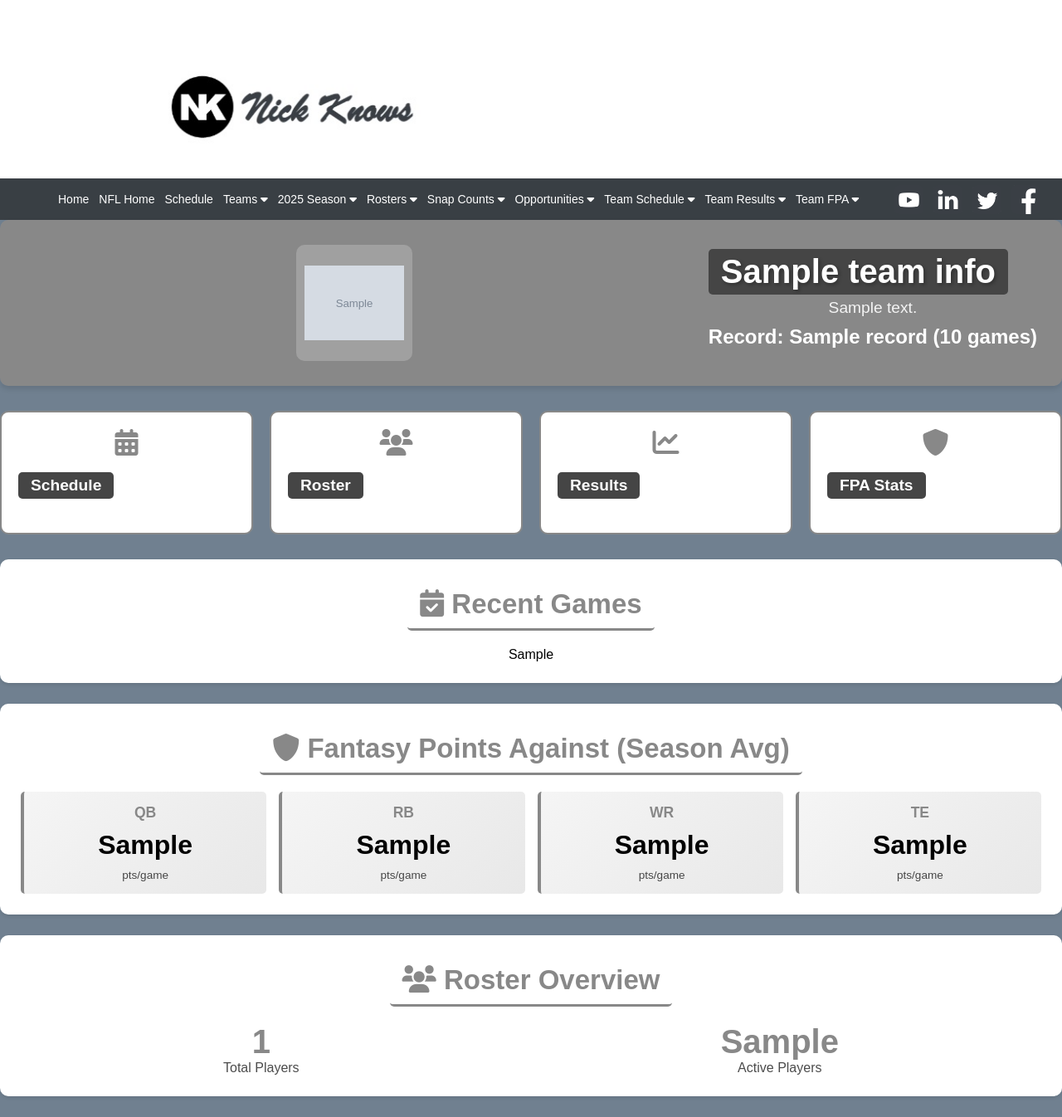
After one commit to Gin-G/NickKnows, a Flask app: template app/nickknows/templates/team-page.html in a window 1280 px wide. The commit adds this page. Shown: the whole page at 83% size. Run offline with Flask 3, Linux system fonts and the light colour scheme; the template is opened without the code that fills it: most values are stand-ins (such as "Sample title", 1, 10 or a date in 2020); grey boxes marked "Sample" are stand-in pictures; parts of the project's set-up code (start-up, migrations or seed data) failed here and were passed over; some web fonts are replaced.

Commit message:
Add Teams page

```diff
--- a/app/nickknows/nfl/views.py
+++ b/app/nickknows/nfl/views.py
@@ -489,6 +489,162 @@ def team_fpa(team, fullname):
     except Exception as e:
         flash(f'Error loading team FPA data for {fullname} ({selected_year}): {str(e)}')
         return redirect(url_for('NFL', year=selected_year))
+
+@app.route('/NFL/Team/<team>')
+def team_page(team):
+    """Comprehensive team page with schedule, results, FPA, and roster"""
+    try:
+        available_years = get_available_years()
+        selected_year = get_selected_year()
+        fullname = get_team_fullname(team)
+
+        # Get team branding data
+        try:
+            team_desc = nfl.load_teams()
+
+            # Map current team abbreviations to those in team_desc
+            team_mapping = {
+                'LV': 'OAK',
+                'LAC': 'SD',
+                'LA': 'LAR'
+            }
+
+            lookup_abbr = team_mapping.get(team, team)
+            team_row = team_desc[team_desc['team_abbr'] == lookup_abbr]
+
+            if not team_row.empty:
+                team_info = {
+                    'abbr': team,
+                    'name': fullname,
+                    'division': f"{team_row.iloc[0]['team_conf']} {team_row.iloc[0]['team_division']}",
+                    'primary_color': team_row.iloc[0]['team_color'] if pd.notna(team_row.iloc[0]['team_color']) else '#333333',
+                    'secondary_color': team_row.iloc[0]['team_color2'] if pd.notna(team_row.iloc[0]['team_color2']) else None,
+                    'logo': team_row.iloc[0]['team_logo_squared'] if pd.notna(team_row.iloc[0]['team_logo_squared']) else team_row.iloc[0]['team_logo_espn'],
+                    'logo_espn': team_row.iloc[0]['team_logo_espn'] if pd.notna(team_row.iloc[0]['team_logo_espn']) else None
+                }
+            else:
+                # Fallback
+                team_info = {
+                    'abbr': team,
+                    'name': fullname,
+                    'division': 'NFL',
+                    'primary_color': '#333333',
+                    'secondary_color': None,
+                    'logo': f'https://via.placeholder.com/120x120?text={team}',
+                    'logo_espn': None
+                }
+        except Exception as e:
+            logger.warning(f"Could not load team description: {str(e)}")
+            team_info = {
+                'abbr': team,
+                'name': fullname,
+                'division': 'NFL',
+                'primary_color': '#333333',
+                'secondary_color': None,
+                'logo': f'https://via.placeholder.com/120x120?text={team}',
+                'logo_espn': None
+            }
+
+        # Load team data files
+        team_dir = os.getcwd() + f'/nickknows/nfl/data/{team}/'
+
+        # Schedule data
+        schedule_file = team_dir + str(selected_year) + '_' + team + '_schedule.csv'
+        schedule_data = None
+        if os.path.exists(schedule_file):
+            try:
+                schedule_df = pd.read_csv(schedule_file, index_col=0)
+                schedule_df = schedule_df.dropna(subset=['away_score'])  # Only completed games
+
+                # Calculate record
+                home_wins = len(schedule_df[(schedule_df['is_home'] == True) & (schedule_df['result'] > 0)])
+                away_wins = len(schedule_df[(schedule_df['is_home'] == False) & (schedule_df['result'] < 0)])
+                total_wins = home_wins + away_wins
+                total_games = len(schedule_df)
+                total_losses = total_games - total_wins
+
+                team_info['record'] = f"{total_wins}-{total_losses}"
+                team_info['games_played'] = total_games
+
+                # Format schedule for display
+                schedule_display = schedule_df[['week', 'game_id', 'away_score', 'home_score', 'result']].copy()
+                schedule_display = schedule_display.sort_values('week', ascending=False).head(5)  # Last 5 games
+                schedule_data = schedule_display.to_html(classes="table table-sm", index=False, escape=False)
+            except Exception as e:
+                logger.error(f"Error loading schedule: {str(e)}")
+        else:
+            team_info['record'] = "N/A"
+            team_info['games_played'] = 0
+
+        # FPA data
+        fpa_file = team_dir + str(selected_year) + '_' + team + '_data.csv'
+        fpa_summary = None
+        if os.path.exists(fpa_file):
+            try:
+                fpa_df = pd.read_csv(fpa_file, index_col=0)
+
+                # Calculate position aggregates
+                pass_agg = fpa_df[fpa_df['position'] == 'QB']['fantasy_points_ppr'].mean() if len(fpa_df[fpa_df['position'] == 'QB']) > 0 else 0
+                rush_agg = fpa_df[fpa_df['position'] == 'RB']['fantasy_points_ppr'].mean() if len(fpa_df[fpa_df['position'] == 'RB']) > 0 else 0
+                rec_agg = fpa_df[fpa_df['position'] == 'WR']['fantasy_points_ppr'].mean() if len(fpa_df[fpa_df['position'] == 'WR']) > 0 else 0
+                te_agg = fpa_df[fpa_df['position'] == 'TE']['fantasy_points_ppr'].mean() if len(fpa_df[fpa_df['position'] == 'TE']) > 0 else 0
+
+                fpa_summary = {
+                    'QB': round(pass_agg, 2),
+                    'RB': round(rush_agg, 2),
+                    'WR': round(rec_agg, 2),
+                    'TE': round(te_agg, 2)
+                }
+            except Exception as e:
+                logger.error(f"Error loading FPA data: {str(e)}")
+
+        # Roster data
+        roster_file = os.getcwd() + '/nickknows/nfl/data/' + str(selected_year) + '_rosters.csv'
+        roster_summary = None
+        if os.path.exists(roster_file):
+            try:
+                roster_df = pd.read_csv(roster_file, index_col=0)
+                team_roster = roster_df[roster_df['team'] == team]
+
+                # Get position counts
+                position_counts = team_roster['position'].value_counts().to_dict()
+                roster_summary = {
+                    'total_players': len(team_roster),
+                    'positions': position_counts,
+                    'active_players': len(team_roster[team_roster['status'] == 'ACT'])
+                }
+            except Exception as e:
+                logger.error(f"Error loading roster: {str(e)}")
+
+        # Snap counts availability
+        snap_file = team_dir + str(selected_year) + '_' + team + '_snap_counts.csv'
+        has_snap_counts = os.path.exists(snap_file)
+
+        # Opportunity data availability
+        opp_file = os.getcwd() + '/nickknows/nfl/data/' + str(selected_year) + '_opportunity_data.csv'
+        has_opportunity_data = False
+        if os.path.exists(opp_file):
+            try:
+                opp_df = pd.read_csv(opp_file)
+                has_opportunity_data = len(opp_df[opp_df['team'] == team]) > 0
+            except:
+                pass
+
+        return render_template('team-page.html',
+                             team=team,
+                             team_info=team_info,
+                             years=available_years,
+                             selected_year=selected_year,
+                             schedule_data=schedule_data,
+                             fpa_summary=fpa_summary,
+                             roster_summary=roster_summary,
+                             has_snap_counts=has_snap_counts,
+                             has_opportunity_data=has_opportunity_data)
+
+    except Exception as e:
+        logger.error(f"Error loading team page for {team}: {str(e)}")
+        flash(f'Error loading team page: {str(e)}')
+        return redirect(url_for('NFL'))
 
 @app.route('/NFL/SnapCounts')
 def snap_counts_home():
--- a/app/nickknows/templates/nfl_navbar.html
+++ b/app/nickknows/templates/nfl_navbar.html
@@ -6,6 +6,78 @@
     <div class="nav-links" id="navLinks">
         <a href="{{url_for('NFL')}}">NFL Home</a>
         <a href="{{url_for('schedule')}}">Schedule</a>
+
+
+        <div class="dropdown">
+            <button class="dropbtn" onclick="toggleDropdown(this)">
+                Teams <i class="fa fa-caret-down"></i>
+            </button>
+            <div class="dropdown-content">
+                <div style="padding: 10px; background: #f8f9fa; border-bottom: 2px solid #dee2e6;">
+                    <strong>AFC East</strong>
+                </div>
+                <a href="{{url_for('team_page', team='BUF')}}">Buffalo Bills</a>
+                <a href="{{url_for('team_page', team='MIA')}}">Miami Dolphins</a>
+                <a href="{{url_for('team_page', team='NE')}}">New England Patriots</a>
+                <a href="{{url_for('team_page', team='NYJ')}}">New York Jets</a>
+
+                <div style="padding: 10px; background: #f8f9fa; border-bottom: 2px solid #dee2e6;">
+                    <strong>AFC North</strong>
+                </div>
+                <a href="{{url_for('team_page', team='BAL')}}">Baltimore Ravens</a>
+                <a href="{{url_for('team_page', team='CIN')}}">Cincinnati Bengals</a>
+                <a href="{{url_for('team_page', team='CLE')}}">Cleveland Browns</a>
+                <a href="{{url_for('team_page', team='PIT')}}">Pittsburgh Steelers</a>
+
+                <div style="padding: 10px; background: #f8f9fa; border-bottom: 2px solid #dee2e6;">
+                    <strong>AFC South</strong>
+                </div>
+                <a href="{{url_for('team_page', team='HOU')}}">Houston Texans</a>
+                <a href="{{url_for('team_page', team='IND')}}">Indianapolis Colts</a>
+                <a href="{{url_for('team_page', team='JAX')}}">Jacksonville Jaguars</a>
+                <a href="{{url_for('team_page', team='TEN')}}">Tennessee Titans</a>
+
+                <div style="padding: 10px; background: #f8f9fa; border-bottom: 2px solid #dee2e6;">
+                    <strong>AFC West</strong>
+                </div>
+                <a href="{{url_for('team_page', team='DEN')}}">Denver Broncos</a>
+                <a href="{{url_for('team_page', team='KC')}}">Kansas City Chiefs</a>
+                <a href="{{url_for('team_page', team='LV')}}">Las Vegas Raiders</a>
+                <a href="{{url_for('team_page', team='LAC')}}">Los Angeles Chargers</a>
+
+                <div style="padding: 10px; background: #f8f9fa; border-bottom: 2px solid #dee2e6;">
+                    <strong>NFC East</strong>
+                </div>
+                <a href="{{url_for('team_page', team='DAL')}}">Dallas Cowboys</a>
+                <a href="{{url_for('team_page', team='NYG')}}">New York Giants</a>
+                <a href="{{url_for('team_page', team='PHI')}}">Philadelphia Eagles</a>
+                <a href="{{url_for('team_page', team='WAS')}}">Washington Commanders</a>
+
+                <div style="padding: 10px; background: #f8f9fa; border-bottom: 2px solid #dee2e6;">
+                    <strong>NFC North</strong>
+                </div>
+                <a href="{{url_for('team_page', team='CHI')}}">Chicago Bears</a>
+                <a href="{{url_for('team_page', team='DET')}}">Detroit Lions</a>
+                <a href="{{url_for('team_page', team='GB')}}">Green Bay Packers</a>
+                <a href="{{url_for('team_page', team='MIN')}}">Minnesota Vikings</a>
+
+                <div style="padding: 10px; background: #f8f9fa; border-bottom: 2px solid #dee2e6;">
+                    <strong>NFC South</strong>
+                </div>
+                <a href="{{url_for('team_page', team='ATL')}}">Atlanta Falcons</a>
+                <a href="{{url_for('team_page', team='CAR')}}">Carolina Panthers</a>
+                <a href="{{url_for('team_page', team='NO')}}">New Orleans Saints</a>
+                <a href="{{url_for('team_page', team='TB')}}">Tampa Bay Buccaneers</a>
+
+                <div style="padding: 10px; background: #f8f9fa; border-bottom: 2px solid #dee2e6;">
+                    <strong>NFC West</strong>
+                </div>
+                <a href="{{url_for('team_page', team='ARI')}}">Arizona Cardinals</a>
+                <a href="{{url_for('team_page', team='LA')}}">Los Angeles Rams</a>
+                <a href="{{url_for('team_page', team='SEA')}}">Seattle Seahawks</a>
+                <a href="{{url_for('team_page', team='SF')}}">San Francisco 49ers</a>
+            </div>
+        </div>
 
         <div class="dropdown">
             <button class="dropbtn" onclick="toggleDropdown(this)">
--- /dev/null
+++ b/app/nickknows/templates/team-page.html
@@ -0,0 +1,330 @@
+<!DOCTYPE html>
+<html>
+<head>
+    <!-- Font Awesome -->
+    <link rel="stylesheet" href="https://cdnjs.cloudflare.com/ajax/libs/font-awesome/6.0.0/css/all.min.css">
+
+    <script>
+        function toggleMenu() {
+            const navLinks = document.getElementById('navLinks');
+            navLinks.classList.toggle('active');
+        }
+    </script>
+
+    <!-- Google tag (gtag.js) -->
+    <script async src="https://www.googletagmanager.com/gtag/js?id=G-YMZBTB7JST"></script>
+    <script>
+        window.dataLayer = window.dataLayer || [];
+        function gtag(){dataLayer.push(arguments);}
+        gtag('js', new Date());
+        gtag('config', 'G-YMZBTB7JST');
+    </script>
+
+    <!-- Google Adsense tag -->
+    <script async src="https://pagead2.googlesyndication.com/pagead/js/adsbygoogle.js?client=ca-pub-5450333101463376" crossorigin="anonymous"></script>
+
+    <meta name="viewport" content="width=device-width, initial-scale=1.0">
+    <link rel="stylesheet" href="{{url_for('static', filename='style.css')}}" type="text/css">
+    <script src="https://code.jquery.com/jquery-3.6.1.min.js" integrity="sha256-o88AwQnZB+VDvE9tvIXrMQaPlFFSUTR+nldQm1LuPXQ=" crossorigin="anonymous"></script>
+    <script>
+        $(function(){
+            $('#nfl_navbar').load("{{ url_for('nfl_navbar') }}")
+        })
+        $(function(){
+            $('#header').load("{{ url_for('header') }}")
+        })
+    </script>
+
+    <style>
+        .team-header {
+            background: linear-gradient(135deg, {{ team_info.primary_color }} 0%, {{ team_info.secondary_color or team_info.primary_color }} 100%);
+            color: white;
+            padding: 30px;
+            border-radius: 10px;
+            margin-bottom: 30px;
+            box-shadow: 0 4px 6px rgba(0,0,0,0.1);
+        }
+
+        .team-header-content {
+            display: flex;
+            align-items: center;
+            gap: 30px;
+        }
+
+        .team-logo-large {
+            width: 120px;
+            height: 120px;
+            object-fit: contain;
+            background: rgba(255,255,255,0.2);
+            border-radius: 10px;
+            padding: 10px;
+        }
+
+        .team-info-text h1 {
+            margin: 0;
+            font-size: 2.5em;
+            text-shadow: 2px 2px 4px rgba(0,0,0,0.3);
+        }
+
+        .team-info-text .division {
+            font-size: 1.2em;
+            opacity: 0.9;
+            margin: 5px 0;
+        }
+
+        .team-info-text .record {
+            font-size: 1.5em;
+            font-weight: bold;
+            margin: 10px 0;
+        }
+
+        .quick-links {
+            display: grid;
+            grid-template-columns: repeat(auto-fit, minmax(200px, 1fr));
+            gap: 20px;
+            margin-bottom: 30px;
+        }
+
+        .quick-link-card {
+            background: white;
+            border: 2px solid {{ team_info.primary_color }};
+            border-radius: 10px;
+            padding: 20px;
+            text-align: center;
+            transition: all 0.3s ease;
+            text-decoration: none;
+            color: inherit;
+        }
+
+        .quick-link-card:hover {
+            background: {{ team_info.primary_color }};
+            color: white;
+            transform: translateY(-5px);
+            box-shadow: 0 6px 12px rgba(0,0,0,0.15);
+        }
+
+        .quick-link-card i {
+            font-size: 2em;
+            margin-bottom: 10px;
+            color: {{ team_info.primary_color }};
+        }
+
+        .quick-link-card:hover i {
+            color: white;
+        }
+
+        .quick-link-card h3 {
+            margin: 10px 0 5px 0;
+            font-size: 1.2em;
+        }
+
+        .quick-link-card p {
+            margin: 0;
+            font-size: 0.9em;
+            opacity: 0.8;
+        }
+
+        .data-section {
+            background: white;
+            border-radius: 10px;
+            padding: 25px;
+            margin-bottom: 25px;
+            box-shadow: 0 2px 4px rgba(0,0,0,0.1);
+        }
+
+        .data-section h2 {
+            color: {{ team_info.primary_color }};
+            border-bottom: 3px solid {{ team_info.primary_color }};
+            padding-bottom: 10px;
+            margin-bottom: 20px;
+        }
+
+        .fpa-grid {
+            display: grid;
+            grid-template-columns: repeat(auto-fit, minmax(150px, 1fr));
+            gap: 15px;
+            margin-top: 20px;
+        }
+
+        .fpa-card {
+            background: linear-gradient(135deg, #f5f5f5 0%, #e8e8e8 100%);
+            border-left: 4px solid {{ team_info.primary_color }};
+            padding: 15px;
+            border-radius: 5px;
+        }
+
+        .fpa-card .position {
+            font-weight: bold;
+            font-size: 1.1em;
+            color: {{ team_info.primary_color }};
+        }
+
+        .fpa-card .value {
+            font-size: 2em;
+            font-weight: bold;
+            margin: 10px 0;
+        }
+
+        .fpa-card .label {
+            font-size: 0.85em;
+            opacity: 0.7;
+        }
+
+        .roster-stats {
+            display: flex;
+            justify-content: space-around;
+            flex-wrap: wrap;
+            gap: 20px;
+            margin-top: 20px;
+        }
+
+        .roster-stat {
+            text-align: center;
+        }
+
+        .roster-stat .number {
+            font-size: 2.5em;
+            font-weight: bold;
+            color: {{ team_info.primary_color }};
+        }
+
+        .roster-stat .label {
+            font-size: 1em;
+            opacity: 0.7;
+        }
+
+        .no-data {
+            text-align: center;
+            padding: 40px;
+            color: #999;
+            font-style: italic;
+        }
+    </style>
+</head>
+<body>
+    <div id="header"></div>
+    <div id="nfl_navbar"></div>
+
+    <!-- Team Header -->
+    <div class="team-header">
+        <div class="team-header-content">
+            <img src="{{ team_info.logo }}" alt="{{ team_info.name }} logo" class="team-logo-large">
+            <div class="team-info-text">
+                <h1>{{ team_info.name }}</h1>
+                <div class="division">{{ team_info.division }}</div>
+                {% if team_info.record %}
+                <div class="record">Record: {{ team_info.record }} ({{ team_info.games_played }} games)</div>
+                {% endif %}
+            </div>
+        </div>
+    </div>
+
+    <!-- Quick Links -->
+    <div class="quick-links">
+        <a href="{{ url_for('team_schedule', team=team, fullname=team_info.name) }}" class="quick-link-card">
+            <i class="fas fa-calendar-alt"></i>
+            <h3>Schedule</h3>
+            <p>View full schedule</p>
+        </a>
+
+        <a href="{{ url_for('roster', team=team, fullname=team_info.name) }}" class="quick-link-card">
+            <i class="fas fa-users"></i>
+            <h3>Roster</h3>
+            <p>Team players</p>
+        </a>
+
+        <a href="{{ url_for('team_results', team=team, fullname=team_info.name) }}" class="quick-link-card">
+            <i class="fas fa-chart-line"></i>
+            <h3>Results</h3>
+            <p>Game results</p>
+        </a>
+
+        <a href="{{ url_for('team_fpa', team=team, fullname=team_info.name) }}" class="quick-link-card">
+            <i class="fas fa-shield-alt"></i>
+            <h3>FPA Stats</h3>
+            <p>Fantasy points against</p>
+        </a>
+
+        {% if has_snap_counts %}
+        <a href="{{ url_for('team_snap_counts', team=team, fullname=team_info.name) }}" class="quick-link-card">
+            <i class="fas fa-stopwatch"></i>
+            <h3>Snap Counts</h3>
+            <p>Player snap data</p>
+        </a>
+        {% endif %}
+
+        {% if has_opportunity_data %}
+        <a href="{{ url_for('team_opportunities', team=team) }}" class="quick-link-card">
+            <i class="fas fa-bullseye"></i>
+            <h3>Opportunities</h3>
+            <p>Target & carry trends</p>
+        </a>
+        {% endif %}
+    </div>
+
+    <!-- Recent Games -->
+    {% if schedule_data %}
+    <div class="data-section">
+        <h2><i class="fas fa-calendar-check"></i> Recent Games</h2>
+        {{ schedule_data | safe }}
+    </div>
+    {% endif %}
+
+    <!-- Fantasy Points Against -->
+    {% if fpa_summary %}
+    <div class="data-section">
+        <h2><i class="fas fa-shield-alt"></i> Fantasy Points Against (Season Avg)</h2>
+        <div class="fpa-grid">
+            <div class="fpa-card">
+                <div class="position">QB</div>
+                <div class="value">{{ fpa_summary.QB }}</div>
+                <div class="label">pts/game</div>
+            </div>
+            <div class="fpa-card">
+                <div class="position">RB</div>
+                <div class="value">{{ fpa_summary.RB }}</div>
+                <div class="label">pts/game</div>
+            </div>
+            <div class="fpa-card">
+                <div class="position">WR</div>
+                <div class="value">{{ fpa_summary.WR }}</div>
+                <div class="label">pts/game</div>
+            </div>
+            <div class="fpa-card">
+                <div class="position">TE</div>
+                <div class="value">{{ fpa_summary.TE }}</div>
+                <div class="label">pts/game</div>
+            </div>
+        </div>
+    </div>
+    {% endif %}
+
+    <!-- Roster Summary -->
+    {% if roster_summary %}
+    <div class="data-section">
+        <h2><i class="fas fa-users"></i> Roster Overview</h2>
+        <div class="roster-stats">
+            <div class="roster-stat">
+                <div class="number">{{ roster_summary.total_players }}</div>
+                <div class="label">Total Players</div>
+            </div>
+            <div class="roster-stat">
+                <div class="number">{{ roster_summary.active_players }}</div>
+                <div class="label">Active Players</div>
+            </div>
+        </div>
+    </div>
+    {% endif %}
+
+    {% if not schedule_data and not fpa_summary and not roster_summary %}
+    <div class="data-section">
+        <div class="no-data">
+            <i class="fas fa-exclamation-circle" style="font-size: 3em; margin-bottom: 20px;"></i>
+            <p>No data available for {{ selected_year }} season.</p>
+            <p>Click "Update {{ selected_year }} Data" in the NFL Home page to load data.</p>
+        </div>
+    </div>
+    {% endif %}
+
+</body>
+</html>
```
